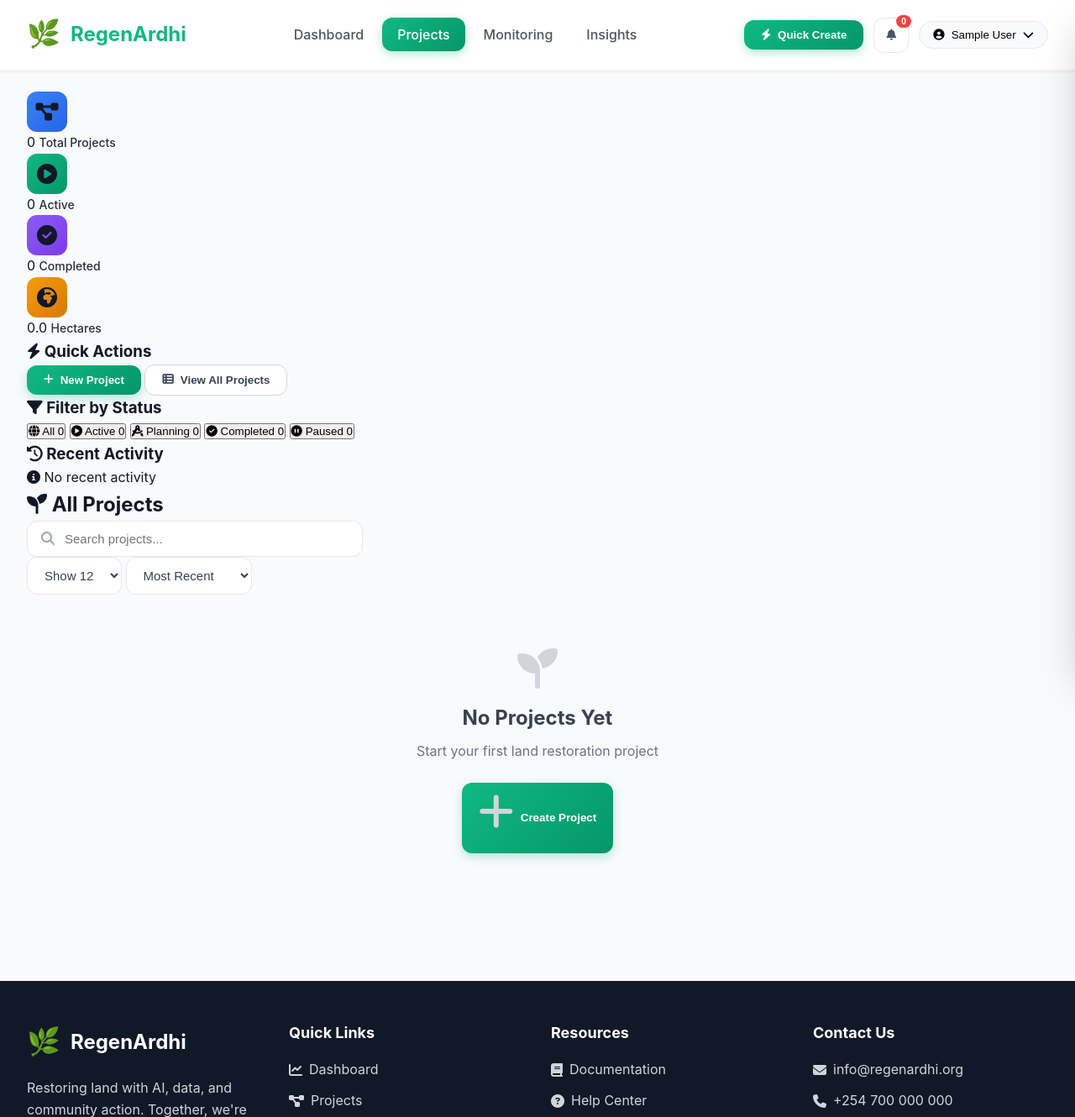
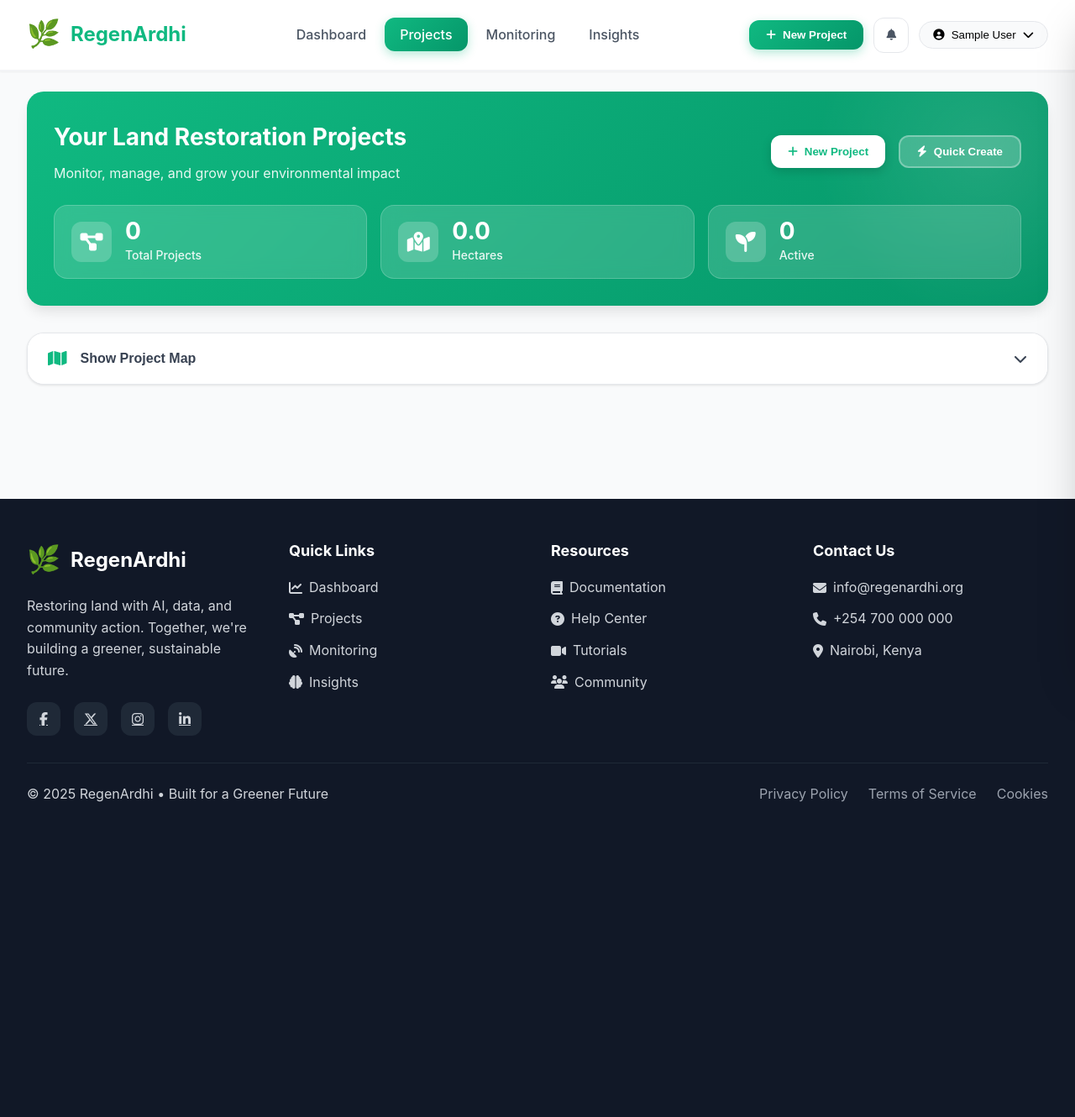
Before and after one commit to StevenOyar/RegenArdhi, a Flask app: page /projects/ in a window 1280 px wide. Shown: the top 1330 px of the page at 84% size. After the commit the page ends 955 px from the top, so only its background shows below. Run offline with Flask 3, Linux system fonts and the light colour scheme; the visitor is signed in with stand-in values (Sample User, id 1); data that the repository does not hold is empty; some libraries are stand-ins or nearby versions.

Commit message:
redesigned html with footer

```diff
--- a/templates/projects.html
+++ b/templates/projects.html
@@ -24,11 +24,11 @@
             </ul>
             <div class="nav-actions">
                 <button class="btn btn-primary" id="quickCreateBtn">
-                    <i class="fas fa-bolt"></i> Quick Create
+                    <i class="fas fa-plus"></i> New Project
                 </button>
                 <button class="btn-icon notification-btn" id="notificationBtn">
                     <i class="fas fa-bell"></i>
-                    <span class="notification-badge" id="notificationBadge">0</span>
+                    <span class="notification-badge hidden" id="notificationBadge">0</span>
                 </button>
                 <div class="user-menu">
                     <button class="user-btn" id="userMenuBtn">
@@ -70,151 +70,130 @@
 
     <!-- Main Content -->
     <main class="projects-main">
-        <!-- Stats Bar -->
-        <section class="stats-bar">
-            <div class="stat-item">
-                <div class="stat-icon" style="background: linear-gradient(135deg, #3b82f6, #2563eb);">
+        <!-- Hero Section -->
+        <section class="hero-section">
+            <div class="hero-content">
+                <div class="hero-text">
+                    <h1 class="hero-title">Your Land Restoration Projects</h1>
+                    <p class="hero-subtitle">Monitor, manage, and grow your environmental impact</p>
+                </div>
+                <div class="hero-actions">
+                    <button class="btn btn-create" onclick="openProjectModal()">
+                        <i class="fas fa-plus"></i> New Project
+                    </button>
+                    <button class="btn btn-quick-create" onclick="handleQuickCreate()">
+                        <i class="fas fa-bolt"></i> Quick Create
+                    </button>
+                </div>
+            </div>
+            <div class="hero-stats">
+                <div class="hero-stat-card">
+                    <div class="stat-icon">
                         <i class="fas fa-project-diagram"></i>
                     </div>
                     <div class="stat-content">
-                    <span class="stat-value" id="totalProjects">0</span>
-                    <span class="stat-label">Total Projects</span>
+                        <div class="stat-number" id="totalProjects">0</div>
+                        <div class="stat-label">Total Projects</div>
                     </div>
                 </div>
-            <div class="stat-item">
-                <div class="stat-icon" style="background: linear-gradient(135deg, #10b981, #059669);">
-                    <i class="fas fa-play-circle"></i>
+                <div class="hero-stat-card">
+                    <div class="stat-icon">
+                        <i class="fas fa-map-marked-alt"></i>
                     </div>
                     <div class="stat-content">
-                    <span class="stat-value" id="activeProjects">0</span>
-                    <span class="stat-label">Active</span>
+                        <div class="stat-number" id="totalArea">0</div>
+                        <div class="stat-label">Hectares</div>
                     </div>
                 </div>
-            <div class="stat-item">
-                <div class="stat-icon" style="background: linear-gradient(135deg, #8b5cf6, #7c3aed);">
-                    <i class="fas fa-check-circle"></i>
+                <div class="hero-stat-card">
+                    <div class="stat-icon">
+                        <i class="fas fa-seedling"></i>
                     </div>
                     <div class="stat-content">
-                    <span class="stat-value" id="completedProjects">0</span>
-                    <span class="stat-label">Completed</span>
+                        <div class="stat-number" id="activeProjects">0</div>
+                        <div class="stat-label">Active</div>
                     </div>
-            </div>
-            <div class="stat-item">
-                <div class="stat-icon" style="background: linear-gradient(135deg, #f59e0b, #d97706);">
-                    <i class="fas fa-globe-africa"></i>
-                </div>
-                <div class="stat-content">
-                    <span class="stat-value" id="totalArea">0</span>
-                    <span class="stat-label">Hectares</span>
                 </div>
             </div>
         </section>
 
-        <!-- Main Layout -->
-        <section class="main-layout">
-            <!-- Left Sidebar -->
-            <aside class="sidebar">
-                <!-- Quick Actions -->
-                <div class="card quick-actions">
-                    <h3><i class="fas fa-bolt"></i> Quick Actions</h3>
-                    <button class="btn btn-success btn-block" id="newProjectBtn">
-                        <i class="fas fa-plus"></i> New Project
+        <!-- Map Section (Collapsible) -->
+        <section class="map-section collapsed" id="mapSection">
+            <button class="map-toggle-btn" onclick="toggleMap()">
+                <i class="fas fa-map"></i>
+                <span id="mapToggleText">Show Project Map</span>
+                <i class="fas fa-chevron-down" id="mapToggleIcon"></i>
             </button>
-                    <button class="btn btn-outline btn-block" id="viewAllBtn">
-                        <i class="fas fa-th-list"></i> View All Projects
-                    </button>
-                </div>
-
-                <!-- Status Filter -->
-                <div class="card filter-card">
-                    <h3><i class="fas fa-filter"></i> Filter by Status</h3>
-                    <div class="status-filters">
-                        <button class="status-filter-btn active" data-status="all">
-                            <i class="fas fa-globe"></i> All
-                            <span class="count" id="countAll">0</span>
-                        </button>
-                        <button class="status-filter-btn" data-status="active">
-                            <i class="fas fa-play-circle"></i> Active
-                            <span class="count" id="countActive">0</span>
-                        </button>
-                        <button class="status-filter-btn" data-status="planning">
-                            <i class="fas fa-drafting-compass"></i> Planning
-                            <span class="count" id="countPlanning">0</span>
-                        </button>
-                        <button class="status-filter-btn" data-status="completed">
-                            <i class="fas fa-check-circle"></i> Completed
-                            <span class="count" id="countCompleted">0</span>
-                        </button>
-                        <button class="status-filter-btn" data-status="paused">
-                            <i class="fas fa-pause-circle"></i> Paused
-                            <span class="count" id="countPaused">0</span>
-                        </button>
-                    </div>
-                </div>
-
-                <!-- Recent Activity -->
-                <div class="card activity-card">
-                    <h3><i class="fas fa-history"></i> Recent Activity</h3>
-                    <div class="activity-list" id="recentActivity">
-                        <div class="activity-item">
-                            <i class="fas fa-info-circle"></i>
-                            <span>No recent activity</span>
-                        </div>
-                    </div>
-                </div>
-            </aside>
-
-            <!-- Main Content Area -->
-            <div class="main-content">
-                <!-- Map Section -->
-                <div class="map-container">
-                    <div class="map-header">
-                        <h2><i class="fas fa-map"></i> Projects Map</h2>
-                        <div class="map-controls">
-                            <button class="btn-icon" onclick="centerMap()" title="Center Map">
-                                <i class="fas fa-crosshairs"></i>
-                            </button>
-                            <button class="btn-icon" onclick="toggleFullscreen()" title="Fullscreen">
-                                <i class="fas fa-expand"></i>
-                            </button>
-                        </div>
-                    </div>
+            <div class="map-container" id="mapContainer">
                 <div id="projectsMap" class="map"></div>
                 <div class="map-legend">
                     <div class="legend-item">
-                            <span class="marker-dot" style="background: #10b981;"></span>
+                        <span class="marker-dot planning"></span>
+                        <span>Planning</span>
+                    </div>
+                    <div class="legend-item">
+                        <span class="marker-dot active"></span>
                         <span>Active</span>
                     </div>
                     <div class="legend-item">
-                            <span class="marker-dot" style="background: #3b82f6;"></span>
-                            <span>Planning</span>
-                        </div>
-                        <div class="legend-item">
-                            <span class="marker-dot" style="background: #8b5cf6;"></span>
+                        <span class="marker-dot completed"></span>
                         <span>Completed</span>
                     </div>
                     <div class="legend-item">
-                            <span class="marker-dot" style="background: #f59e0b;"></span>
+                        <span class="marker-dot paused"></span>
                         <span>Paused</span>
                     </div>
                 </div>
             </div>
+        </section>
 
-                <!-- Projects Grid -->
-                <div class="projects-section">
-                    <div class="section-header">
-                        <h2><i class="fas fa-seedling"></i> <span id="sectionTitle">All Projects</span></h2>
-                        <div class="section-actions">
+        <!-- Recent Projects Highlight -->
+        <section class="recent-projects-section" id="recentProjectsSection" style="display: none;">
+            <div class="section-header-inline">
+                <h2><i class="fas fa-clock"></i> Recent Projects</h2>
+                <button class="btn-text" onclick="openAllProjectsPanel()">
+                    <i class="fas fa-th-large"></i> See All Projects
+                </button>
+            </div>
+            <div class="recent-projects-grid" id="recentProjectsGrid">
+                <!-- Recent projects will be inserted here -->
+            </div>
+        </section>
+    </main>
+
+    <!-- All Projects Floating Panel -->
+    <div class="all-projects-panel" id="allProjectsPanel">
+        <div class="panel-overlay" onclick="closeAllProjectsPanel()"></div>
+        <div class="panel-content">
+            <div class="panel-header">
+                <h2><i class="fas fa-seedling"></i> All Projects</h2>
+                <button class="btn-close" onclick="closeAllProjectsPanel()">
+                    <i class="fas fa-times"></i>
+                </button>
+            </div>
+
+            <div class="panel-filters">
                 <div class="search-box">
                     <i class="fas fa-search"></i>
                     <input type="text" id="searchProjects" placeholder="Search projects...">
                 </div>
-                            <select id="projectsPerPage" class="sort-select">
-                                <option value="6">Show 6</option>
-                                <option value="12" selected>Show 12</option>
-                                <option value="24">Show 24</option>
-                                <option value="all">Show All</option>
-                            </select>
+                <div class="filter-group">
+                    <button class="filter-btn active" data-status="all">
+                        All <span class="count" id="countAll">0</span>
+                    </button>
+                    <button class="filter-btn" data-status="planning">
+                        Planning <span class="count" id="countPlanning">0</span>
+                    </button>
+                    <button class="filter-btn" data-status="active">
+                        Active <span class="count" id="countActive">0</span>
+                    </button>
+                    <button class="filter-btn" data-status="completed">
+                        Completed <span class="count" id="countCompleted">0</span>
+                    </button>
+                    <button class="filter-btn" data-status="paused">
+                        Paused <span class="count" id="countPaused">0</span>
+                    </button>
+                </div>
                 <select id="sortProjects" class="sort-select">
                     <option value="recent">Most Recent</option>
                     <option value="name">Name (A-Z)</option>
@@ -222,32 +201,17 @@
                     <option value="progress">Progress</option>
                 </select>
             </div>
-                    </div>
+
+            <div class="panel-body">
                 <div id="projectsGrid" class="projects-grid">
                     <div class="loading-state">
                         <i class="fas fa-spinner fa-spin"></i>
                         <p>Loading projects...</p>
                     </div>
                 </div>
-                    <!-- Pagination -->
-                    <div class="pagination-container" id="paginationContainer" style="display: none;">
-                        <div class="pagination-info">
-                            Showing <strong id="showingStart">1</strong> to <strong id="showingEnd">12</strong> of <strong id="totalProjects">0</strong> projects
-                        </div>
-                        <div class="pagination-controls">
-                            <button class="btn-icon" id="prevPage" onclick="changePage(-1)" disabled>
-                                <i class="fas fa-chevron-left"></i>
-                            </button>
-                            <div class="pagination-pages" id="paginationPages"></div>
-                            <button class="btn-icon" id="nextPage" onclick="changePage(1)">
-                                <i class="fas fa-chevron-right"></i>
-                            </button>
             </div>
         </div>
     </div>
-            </div>
-        </section>
-    </main>
 
     <!-- Footer -->
     <footer class="footer">
@@ -302,13 +266,12 @@
         </div>
     </footer>
 
-    <!-- Modals -->
-    <!-- Create/Edit Project Modal -->
+    <!-- Create Project Modal -->
     <div class="modal" id="projectModal">
         <div class="modal-content">
             <div class="modal-header">
                 <h2 id="modalTitle"><i class="fas fa-plus"></i> Create New Project</h2>
-                <button class="btn-close" id="closeProjectModalBtn">
+                <button class="btn-close" onclick="closeProjectModal()">
                     <i class="fas fa-times"></i>
                 </button>
             </div>
@@ -374,11 +337,52 @@
         <div class="modal-content modal-large">
             <div class="modal-header">
                 <h2 id="detailsProjectName"><i class="fas fa-info-circle"></i> Project Details</h2>
-                <button class="btn-close" id="closeDetailsModalBtn">
+                <button class="btn-close" onclick="closeDetailsModal()">
                     <i class="fas fa-times"></i>
                 </button>
             </div>
-            <div class="modal-body" id="projectDetailsContent"></div>
+            <div class="modal-body" id="projectDetailsContent">
+                <!-- Content loaded dynamically -->
+            </div>
+        </div>
+    </div>
+
+    <!-- Status Change Modal -->
+    <div class="modal" id="statusChangeModal">
+        <div class="modal-content modal-small">
+            <div class="modal-header">
+                <h2><i class="fas fa-exchange-alt"></i> Change Project Status</h2>
+                <button class="btn-close" onclick="closeStatusModal()">
+                    <i class="fas fa-times"></i>
+                </button>
+            </div>
+            <div class="modal-body">
+                <p class="status-change-info">Moving project: <strong id="statusProjectName"></strong></p>
+                <div class="status-flow">
+                    <div class="status-option" data-status="planning">
+                        <i class="fas fa-drafting-compass"></i>
+                        <span>Planning</span>
+                    </div>
+                    <div class="status-option" data-status="active">
+                        <i class="fas fa-play-circle"></i>
+                        <span>Active</span>
+                    </div>
+                    <div class="status-option" data-status="completed">
+                        <i class="fas fa-check-circle"></i>
+                        <span>Completed</span>
+                    </div>
+                    <div class="status-option" data-status="paused">
+                        <i class="fas fa-pause-circle"></i>
+                        <span>Paused</span>
+                    </div>
+                </div>
+                <div class="status-actions">
+                    <button class="btn btn-outline" onclick="closeStatusModal()">Cancel</button>
+                    <button class="btn btn-primary" onclick="confirmStatusChange()">
+                        <i class="fas fa-check"></i> Confirm Change
+                    </button>
+                </div>
+            </div>
         </div>
     </div>
 
```
Lines whose indentation alone changed are shown as unchanged.
